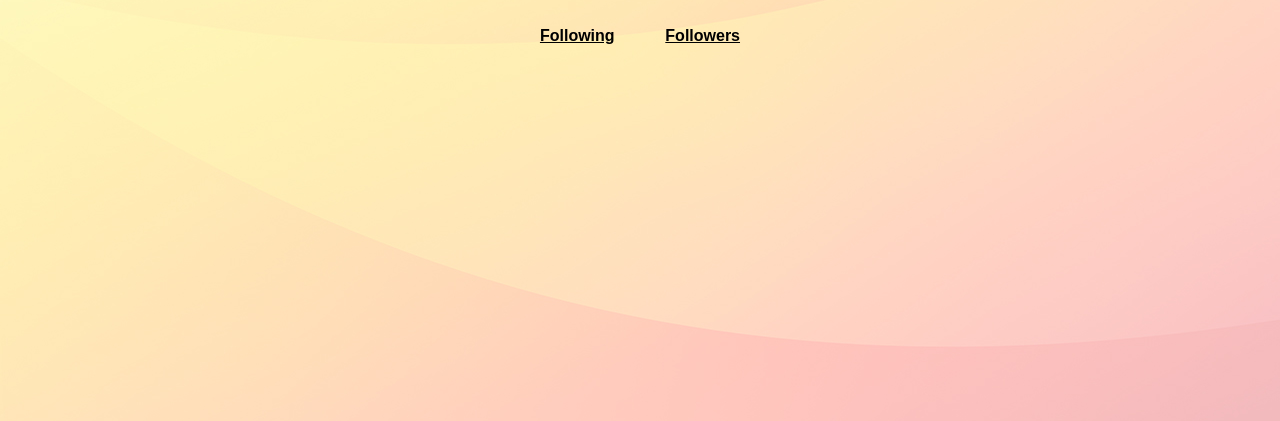
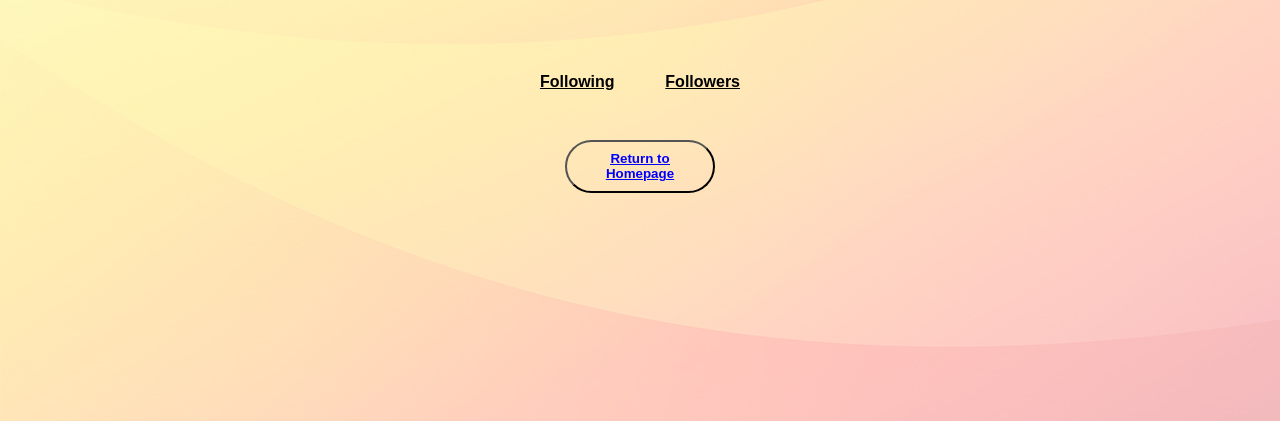
Before and after one commit to marmartahery/comp440, a PHP site: page /profile.php in a window 1280 px wide. Shown: the part 350-771 px from the top of the page. Run offline with PHP 8.4, Linux system fonts and the light colour scheme; the visitor is signed in with stand-in values (Sample User, id 1); data that the repository does not hold is empty; a stand-in replaces the project's code that opens the database connection.

Commit message:
Added navigation to Profile Page

```diff
--- a/profile.php
+++ b/profile.php
@@ -41,6 +41,8 @@ echo "<h1><i> Welcome,&nbsp" . $first . ".</i></h1>";
       <h4>Username: <?php echo $username ?></h4><br>
       <h4>Hobbies: <?php echo $hobbies?><br>
       <!-- need the functionality to call the selected hobbies from the database here -->
-      <h3><table class = tableFol><tr><th>Following</th> <th>Followers</th></h3>
+      <h3><table class = tableFol><tr><th>Following</th> <th>Followers</th></h3><br><br>
+</table><br><br>
+      <button type="submit"><a href="homepage.php">Return to Homepage</a></button>
   </body>
 </html>
```
